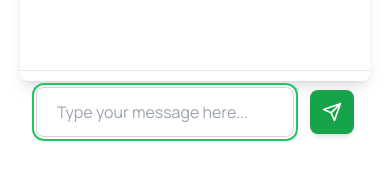
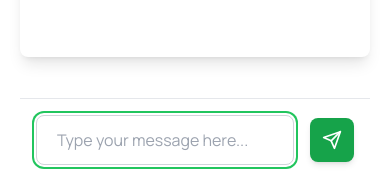
Before and after one commit to Olamilekan18/baxter, a Next.js app: page /ai-chat in a window 390 px wide. Shown: the part 747-925 px from the top of the page. Before the commit the page ends 900 px from the top, so only its background shows below. Built offline with nearby package versions, Linux system fonts and the light colour scheme; no server answers.

Commit message:
feat: add "Chat with AI" link to stock navigation
feat: "made the chat with ai available on mobile"

```diff
--- a/app/ai-chat/page.tsx
+++ b/app/ai-chat/page.tsx
@@ -34,11 +34,13 @@ export default function AIRoute() {
       updateRes(value);
       appendAIResponse(value);
     }
+    updateQVal("");
   }
 
   return (
-    <div className="grid grid-cols-1 sm:grid-cols-6 p-4 sm:p-2 my-2 gap-4 w-full">
-      <div className="col-span-1 sm:col-span-5 h-[90vh] bg-white rounded-lg shadow-lg w-full">
+    <div className="flex items-center justify-center min-h-screen">
+      <div className="grid grid-cols-1 sm:grid-cols-6 p-4 sm:p-2 my-2 gap-4 w-full max-w-3xl">
+        <div className="col-span-1 sm:col-span-5 h-[80vh] bg-white rounded-lg shadow-lg w-full">
           <div className="bg-[#53D22c] text-white p-4 flex items-center rounded-t-lg">
             <FiUser className="w-6 h-6 mr-2" />
             <div>
@@ -54,7 +56,7 @@ export default function AIRoute() {
 
           <form
             onSubmit={handleSubmit}
-          className="border-t border-gray-200 p-4 flex items-center mt-10 w-full"
+            className="border-t border-gray-200 p-4 flex items-center mt-2 w-full"
           >
             <input
               type="text"
@@ -64,6 +66,7 @@ export default function AIRoute() {
               minLength={2}
               onChange={(e) => updateQVal(e.target.value)}
               autoFocus
+              value={query}
               className="flex-1 text-gray-800 border border-gray-300 rounded-lg py-3 px-5 focus:outline-none focus:ring-2 focus:ring-green-500 focus:ring-offset-2 transition-all duration-300 ease-in-out shadow-sm hover:shadow-md"
             />
             <button
@@ -75,5 +78,6 @@ export default function AIRoute() {
           </form>
         </div>
       </div>
+    </div>
   );
 }
--- a/app/components/stock/stockNav.tsx
+++ b/app/components/stock/stockNav.tsx
@@ -13,6 +13,7 @@ const url = [
   { label: "News", path: "/news" },
   { label: "Markets", path: "/markets" },
   { label: "Research", path: "/research" },
+  { label: "Chat with AI", path: "/ai-chat" },
 ];
 export default function StockHomeNav() {
   const [mobileOpen, setMobileOpen] = useState(false);
```
Lines whose indentation alone changed are shown as unchanged.
